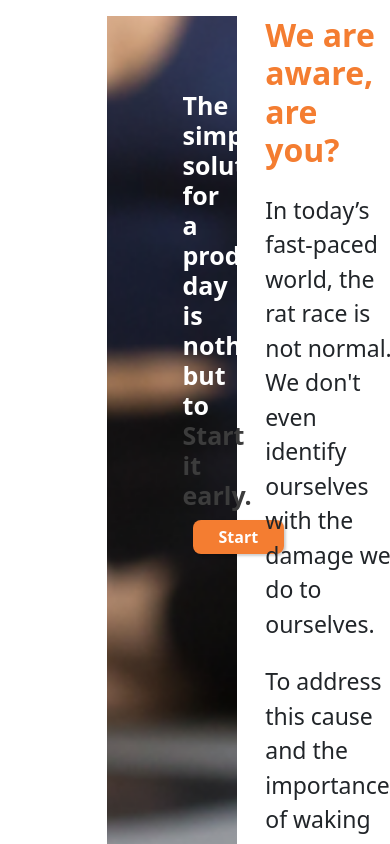
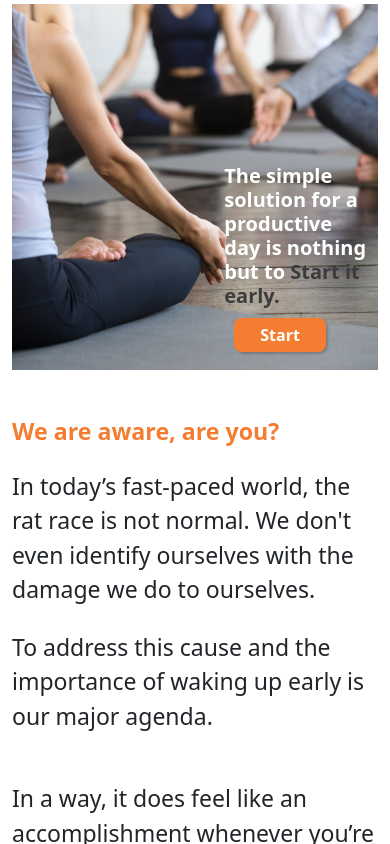
Before and after one commit to AndDev741/Mind-Blowing-Morning, a React (Vite) app: page /about in a window 390 px wide. Shown: the top 844 px of the page. Built offline with nearby package versions, Linux system fonts and the light colour scheme.

Commit message:
made About page responsive

```diff
--- a/src/pages/About.css
+++ b/src/pages/About.css
@@ -39,9 +39,7 @@
    margin-top: 1em ;
    font-size: 23px;
  }
- .paras{
-  width: 75%;
- }
+
  .partners{
   position: relative;
  }
@@ -65,3 +63,20 @@
   left: 50%;
   transform: translate(-50%);
 }
+
+@media screen and (width < 475px) {
+  .bg{
+   width: 100%;
+}
+.heading2{
+
+ font-size: 20px;
+ font-weight: bolder;
+
+}
+.heading1{
+ margin-top: 2rem;
+ font-size: 1.45rem;
+}
+
+}
--- a/src/pages/About.tsx
+++ b/src/pages/About.tsx
@@ -6,14 +6,14 @@ import Button from '../components/Buttons/Button'
 export default function About() {
   return (
     <div className='section w-full flex justify-center items-center'>
-      <div className=" container  mt-3">
-        <div className="impara flex justify-row ">
-          <div className="bg">
-            <h4 className="heading2">The simple <br />solution for a <br />productive <br />
+      <div className=" container-lg md:container  mt-1 md:mt-3">
+        <div className="impara flex justify-row  flex-col  lg:flex-row ">
+          <div className="bg relative mx-auto">
+            <h4 className="heading2 absolute bottom-2 right-2">The simple <br />solution for a <br />productive <br />
               day is nothing <br />but to <span>Start it <br />early.</span>
               <Button className='Btn'>Start</Button></h4>
           </div>
-          <div className="paras ml-7">
+          <div className="paras mt-3 md:ml-7 md:w-[75%]">
             <h4 className="heading1">We are aware, are you?</h4>
             <p className="para">In today’s fast-paced world, the rat race is not normal. We don't even identify ourselves with the damage we do to ourselves.</p>
             <p className="para">To address this cause and the importance of waking up early is our major agenda.</p>
@@ -56,15 +56,15 @@ export default function About() {
           <p className="para">We will bring you the most reliable giving options.
           </p>
           <p className="para">Our program is cleared an exhaustive due diligence process covering legal, financial, and implementation aspects.</p>
-          <div className=" flex justify-center"><Button className='Btn py-4 px-11'>Get Started</Button></div>
+          <div className=" flex justify-center"><Button className='Btn py-2 px-4 md:py-4 md:px-11'>Get Started</Button></div>
         </div>
         <div className="partners flex items-center justify-center flex-col my-10">
           <h3 style={{ color: "#3c3c3c", fontWeight: "bolder", fontSize: "30px", marginTop: "20px", alignSelf: "center" }}>Our Partners</h3>
-          <div className="flex justify-between w-full my-10 ">
-            <img src="./src/pages/flpcrt.png" alt="" />
-            <img src="./src/pages/amzn.png" alt="" />
-            <img src="./src/pages/Nykaa.png" alt="" />
-            <img src="./src/pages/meesho.png" alt="" />
+          <div className="flex justify-between w-full md:flex-row items-center gap-3 flex-col my-10">
+            <img src="./src/pages/flpcrt.png" alt="" className='w-[50%]'/>
+            <img src="./src/pages/amzn.png" alt=""  className='w-[50%]'/>
+            <img src="./src/pages/Nykaa.png" alt="" className='w-[50%]' />
+            <img src="./src/pages/meesho.png" alt="" className='w-[50%]'/>
           </div>
         </div>
       </div>
```
